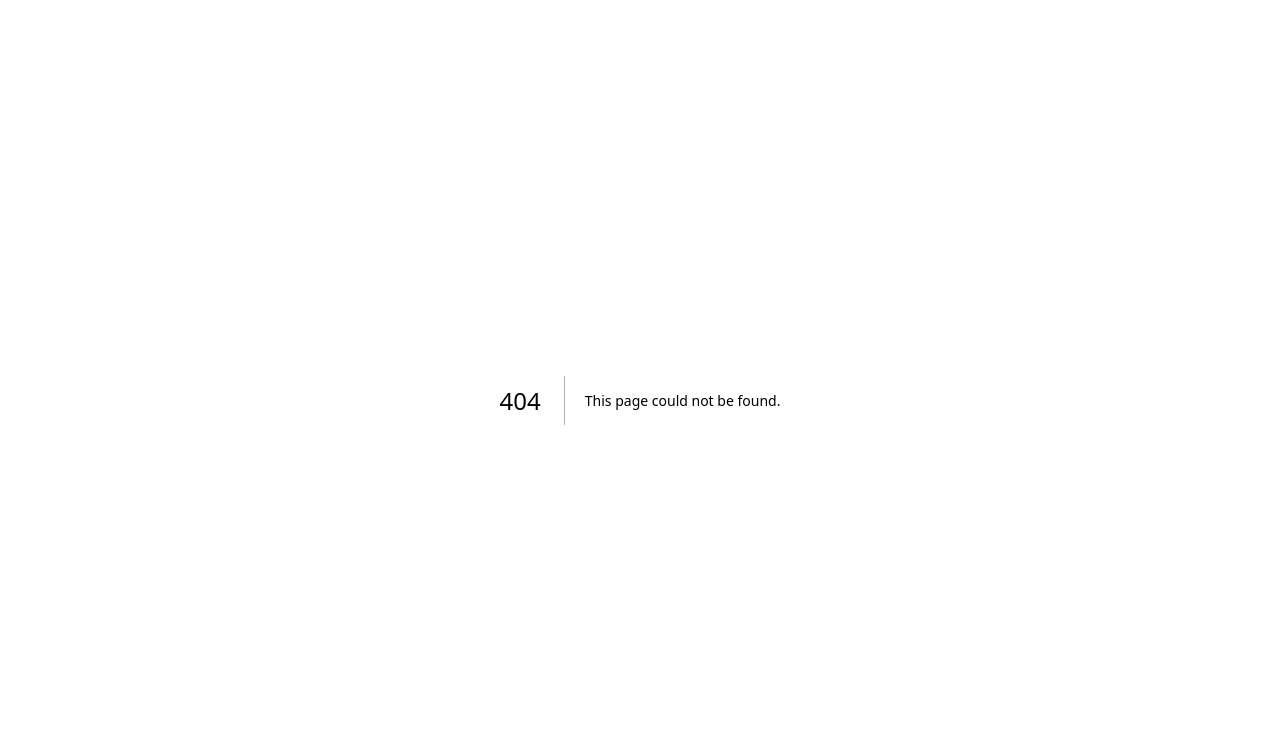
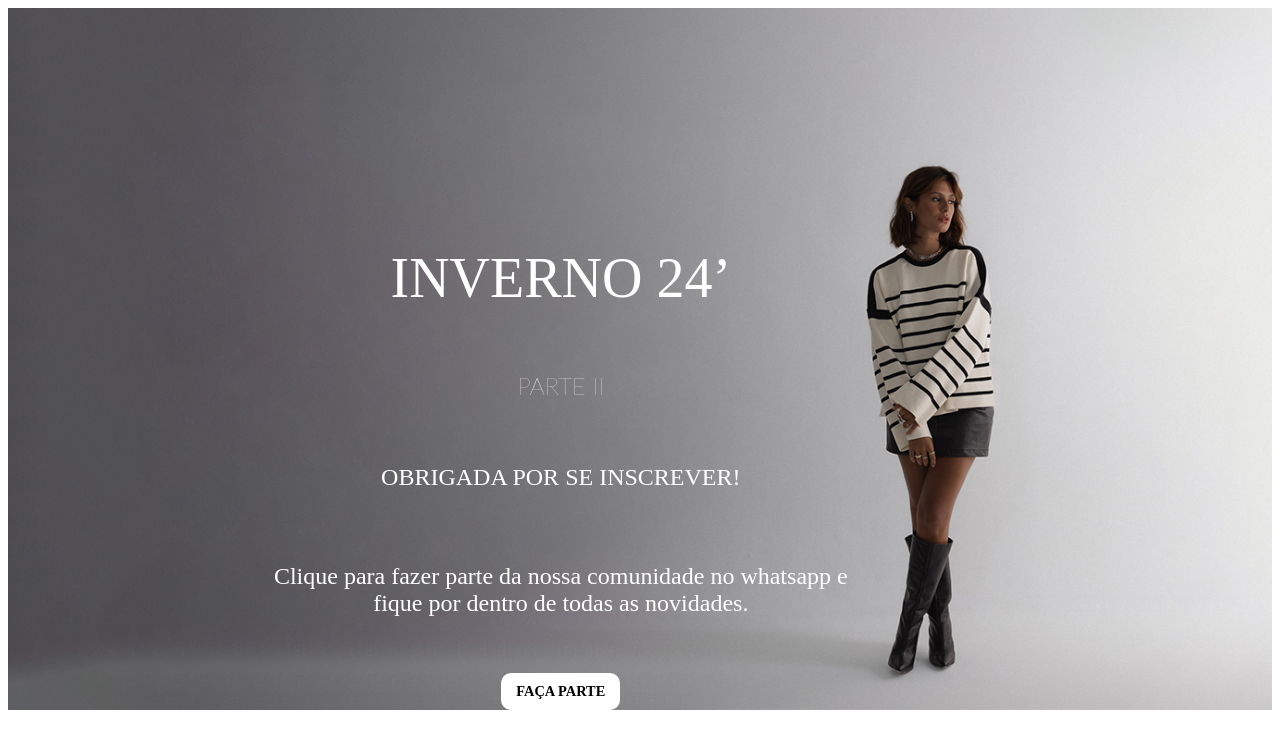
Before and after one commit to matheus-ma1a/lp-pt2, a Next.js app: page /obrigado in a window 1280 px wide. Before the commit this address had no page. Shown: the top 748 px of the page. Built offline with nearby package versions, Linux system fonts and the light colour scheme.

Commit message:
termina o layout

```diff
--- a/src/pages/index.js
+++ b/src/pages/index.jsx
@@ -1,11 +1,10 @@
-import styles from "@/styles/Home.module.css";
+import styles from "../styles/Home.module.css";
 import { useState } from "react";
 
 
 export default function Home() {
   const [nome, setNome] = useState('');
   const [email, setEmail] = useState('');
-
 
   function cadastroMailbiz(e) {
     e.preventDefault();
--- /dev/null
+++ b/src/pages/obrigado.jsx
@@ -0,0 +1,29 @@
+import styles from "../styles/Home.module.css";
+
+
+
+export default function Home() {
+
+    return (
+        <>
+            <div className={styles.main}>
+
+                <div className={styles.wapper}>
+
+                    <div className={styles.container}>
+                        <h1>INVERNO 24’</h1>
+                        <p>PARTE II</p>
+                        <div className={styles.obg}>
+                            <p>OBRIGADA POR SE INSCREVER!</p>
+                            <p>
+                                Clique para fazer parte da nossa comunidade no whatsapp
+                                e fique por dentro de todas as novidades.
+                            </p>
+                        </div>
+                    </div>
+                    <a className={styles.buttonObg} href="">FAÇA PARTE</a>
+                </div>
+            </div>
+        </>
+    );
+}
--- a/src/styles/Home.module.css
+++ b/src/styles/Home.module.css
@@ -15,6 +15,7 @@
     gap: 0.3rem;
     /* border: #c70101 solid; */
     width: 60%;
+    margin-top: 3rem;
 }
 
 .email,.nome {
@@ -41,8 +42,7 @@
 
 }
 
-.email::placeholder,
-.nome::placeholder {
+.email::placeholder,.nome::placeholder {
     color: #fff;
     font-family: "Lato", sans-serif;
     font-weight: 100;
@@ -51,8 +51,20 @@
 
 
 .container {
-    padding: 0 30px 60px;
     /* border: #fff solid; */
+    display: flex;
+    flex-direction: column;
+    justify-content: center;
+    align-items: center;
+}
+
+.containerObrigado {
+    /* border: #fff solid; */
+    display: flex;
+    flex-direction: column;
+    justify-content: center;
+    align-items: center;
+    gap: 1rem;
 }
 
 .container>h1 {
@@ -83,7 +95,7 @@
     display: flex;
     flex-direction: column;
     align-items: center;
-    margin-top: 160px;
+    margin-top: 200px;
     margin-left: 20%;
     color: #ffffff;
     text-align: center;
@@ -102,6 +114,42 @@
     color: #000000;
     font-weight: 400;
     font-size: 1rem;
+}
+
+.buttonObg{
+    display: flex;
+    align-items: center;
+    justify-content: center;
+    background-color: #ffffff;
+    border: none;
+    padding: 10px 15px;
+    border-radius: 10px;
+    color: #000000;
+    font-weight: 400;
+    font-size: 0.9rem;
+    text-decoration: none;
+    font-weight: 600;
+    margin-top: 2rem;
+}
+
+.obg{
+    /* border: #00ff2a solid; */
+    display: flex;
+    flex-direction: column;
+    align-items: center;
+    gap: 1.5rem;
+}
+
+.obg>p{
+    /* border: #001aff solid; */
+    font-size: 1.5rem;
+    width: 590px;
+    text-align: center;
+}
+.obg>p:first-of-type{
+    /* border: #e5ff00 solid; */
+    font-weight: 400;
+
 }
 
 
@@ -131,11 +179,12 @@
     .form{
         width: 70%;
     }
+
 }
 @media (max-width: 414px) {
     .main {
         background-image: url('/Prancheta 2 1.jpg');
-        justify-content: start;
+        justify-content: flex-start;
         align-items: flex-start;
         background-position: right;
     }
@@ -148,6 +197,9 @@
     .wapper{
         margin: 0;
         width: auto;
+        margin-top: 80px;
+    }
+    .wapperObrigado{
         margin-top: 80px;
     }
 
@@ -166,9 +218,17 @@
 
     .container>p:first-of-type{
         margin-bottom: 1.5rem;
+        font-size: 1rem;
     }
 
     .form{
         width: 70%;
     }
+
+    .obg>p{
+        /* border: #001aff solid; */
+        font-size: 1rem;
+        width: auto;
+    }
+
 }
--- a/src/styles/globals.css
+++ b/src/styles/globals.css
@@ -8,6 +8,9 @@
   margin: 0;
   padding: 0;
   box-sizing: border-box;
+  font-family: "Lato", sans-serif;
+  font-weight: 100;
+  color: #fff;
 }
 
 html,body{
```
